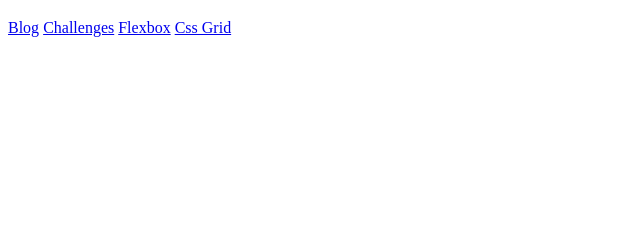
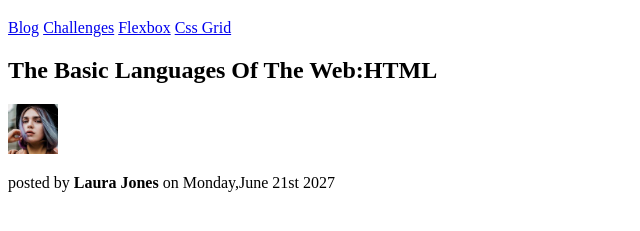
Before and after one commit to lukadeng/first-project, a plain HTML site: page index.html in a window 1280 px wide. Shown: the part 61-292 px from the top of the page, without its empty margins (0-640 px from the left). Drawn offline with Linux system fonts and the light colour scheme.

Commit message:
h2,image and paragraph added

```diff
--- a/index.html
+++ b/index.html
@@ -13,7 +13,14 @@
     <a href="#flexbox">Flexbox</a>
     <a href="#css">Css Grid</a>
 
-    <h1></h1>
-    <p></p>
+    <h2>The Basic Languages Of The Web:HTML</h2>
+    <img
+      src="./img/laura-jones.jpg"
+      alt="img"
+      width="50"
+      height="50"
+      srcset=""
+    />
+    <p>posted by <b>Laura Jones</b> on Monday,June 21st 2027</p>
   </body>
 </html>
```
